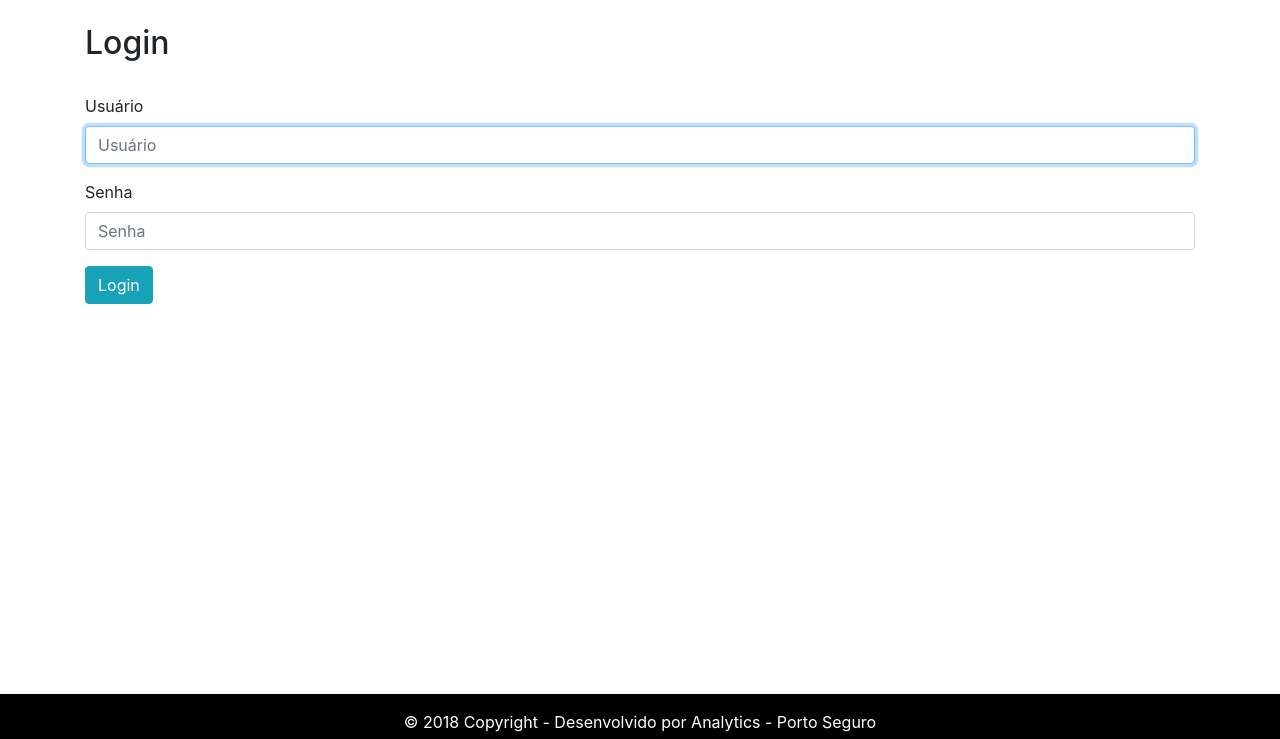
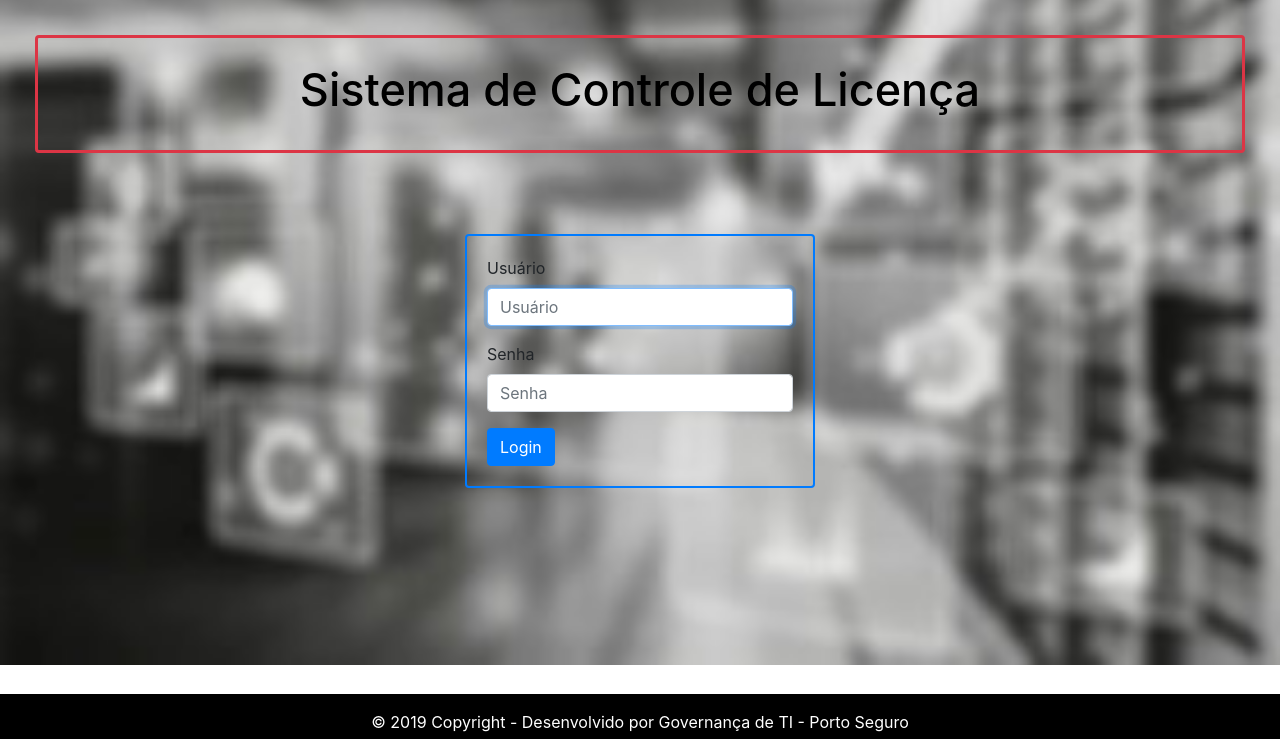
Before and after one commit to jcesteves/Controle_Licenca, a Django app: page /accounts/login/ in a window 1280 px wide. Shown: the part 61-800 px from the top of the page. Run offline with Django 3.2, Linux system fonts and the light colour scheme; some libraries are stand-ins or nearby versions.

Commit message:
Aplicação atualizada

```diff
--- a/estoque/admin.py
+++ b/estoque/admin.py
@@ -2,6 +2,10 @@ from django.contrib import admin
 from .models import Estoque
 
 
+admin.site.site_header = 'Administração - Sistema de Controle de Licença'
+admin.site.site_title = 'Admin- Licença'
+admin.site.index_title = ''
+
 @admin.register(Estoque)
 class EstoqueAdmin(admin.ModelAdmin):
     list_display = ('produto', 'aquisicoes', 'quantidade_disponivel', 'reservadas', 'estoque')
--- a/estoque/models.py
+++ b/estoque/models.py
@@ -19,7 +19,7 @@ class Estoque(models.Model):
     def total_estoque(self):
         self.estoque = self.quantidade_disponivel + self.reservadas
         Estoque.save(self)
-        return self.estoque or 0
+        return self.estoque
 
     def __str__(self):
         return str(self.produto) + str(self.fornecedor) + str(self.contrato) + \
--- a/estoque/static/bootstrap/css/style.css
+++ b/estoque/static/bootstrap/css/style.css
@@ -20,3 +20,20 @@
 .img{
     float:left;
 }
+
+
+.form-control{
+    color: black;
+}
+
+.cd{
+    padding: 5px;
+    margin: 35px;
+    position: center;
+    text-align: center;
+}
+
+#login{
+    font-size: 45px;
+    color: black;
+}
--- a/estoque/templates/estoque/estoque_form.html
+++ b/estoque/templates/estoque/estoque_form.html
@@ -2,6 +2,8 @@
 {% load bootstrap4 %}
 {% load static %}
 {% block content %}
+{% block bg_img %}
+{% endblock %}
 {% bootstrap_messages %}
 <br>
 <div class="container container-fluid">
--- a/estoque/templates/registration/login.html
+++ b/estoque/templates/registration/login.html
@@ -10,30 +10,44 @@
     <title>Index</title>
     {% bootstrap_css %}
 </head>
-<body>
+<body style="background-image: url({% static 'bootstrap/images/background1.jpg' %});
+       background-repeat: no-repeat; background-position: center; background-size: cover">
+
 <nav class="navbar navbar-dark bg-dark">
     <img src="{% static 'bootstrap/images/logo.png' %}" alt="logo porto" height="45px">
     <a href="{% url 'logout' %}" class="btn btn-danger">Logout</a>
 </nav>
-<div class="bg">
-<div class="container container-fluid"><br>
-    <h2>Login</h2>
-    <br>
-    <div class="login">
-    <form method="post" autocomplete="off">
-        {% csrf_token %}
-        {% bootstrap_form form %}
-        <button type="submit" class="btn btn-info">Login</button>
-    </form>
+
+<div class="cd card border-danger mb-3 bg-transparent " style="border-width: 3px;">
+    <div class="card-body">
+        <h2 id="login">Sistema de Controle de Licença</h2>
     </div>
 </div>
+<div class="container">
+    <div class="row justify-content-center align-items-center" style="height:50vh">
+        <div class="col-4">
+            <div class="card border-primary mb-3 bg-transparent" style="border-width: 2px;">
+                <div class="card-body">
+                    <form method="post" autocomplete="off">
+                        {% csrf_token %}
+                        <div class="form-group">
+                            {% bootstrap_form form %}
+                        </div>
+                        <button type="submit" id="sendlogin" class="btn btn-primary">Login</button>
+                    </form>
+                </div>
+            </div>
+        </div>
+    </div>
 </div>
 <footer class="footer page-footer">
     <!-- Copyright -->
-    <div class="footer-copyright text-center py-3">© 2018 Copyright - Desenvolvido por Analytics - Porto Seguro</div>
+    <div class="footer-copyright text-center py-3">
+        <div>
+            <span>© 2019 Copyright - Desenvolvido por Governança de TI - Porto Seguro</span>
+        </div>
+    </div>
     <!-- Copyright -->
 </footer>
-</div>
-{% bootstrap_javascript jquery='full' %}
-</body>
+
 </html>
--- a/licenca/urls.py
+++ b/licenca/urls.py
@@ -1,10 +1,12 @@
 from django.contrib import admin
-from django.urls import path, include
+from django.urls import path, include, reverse_lazy
 from django.conf import settings
 from django.conf.urls.static import static
+from django.contrib.auth import views as auth_views
 
 urlpatterns = [
     path('', include('estoque.urls')),
     path('admin/', admin.site.urls),
     path('accounts/', include('django.contrib.auth.urls')),
+
 ] + static(settings.STATIC_URL, document_root=settings.STATIC_ROOT)
```
Also changed, not shown: estoque/templates/estoque/estoque_confirm_delete.html (+7 -4 lines), estoque/templates/estoque/estoque_list.html (+9 -7 lines), estoque/templates/estoque/estoque_update_form.html (+5 -2 lines), estoque/templates/estoque/index.html (+13 -8 lines), estoque/views.py (+5 -2 lines), db.sqlite3, estoque/migrations/0002_auto_20191029_1406.py (added), estoque/static/bootstrap/images/background.jpg (added), estoque/static/bootstrap/images/background.png (deleted), estoque/static/bootstrap/images/background1 - Copia.jpg (added), estoque/static/bootstrap/images/background1.jpg (added).
